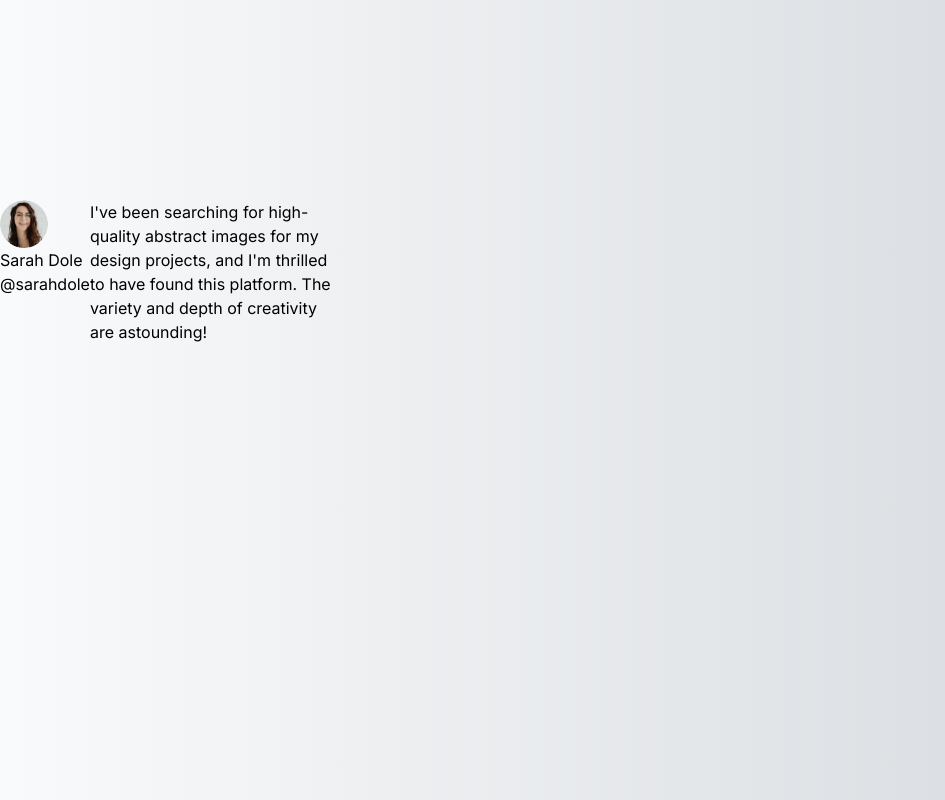
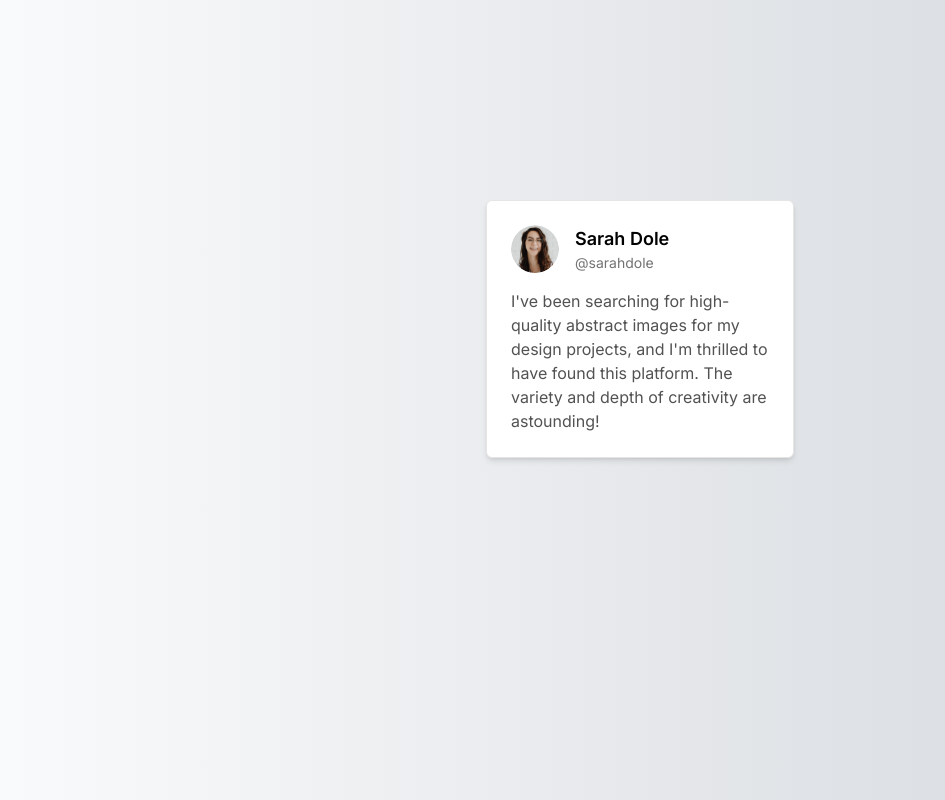
Before and after one commit to CodyJPerry/testimonial-card, a Next.js app: page / in a window 1280 px wide. Shown: the top 800 px of the page, without its empty margins (0-945 px from the left). Built offline with nearby package versions, Linux system fonts and the light colour scheme.

Commit message:
Add styling and config changes

```diff
--- a/app/page.tsx
+++ b/app/page.tsx
@@ -2,10 +2,10 @@ import Image from "next/image";
 
 export default function Home() {
   return (
-    <main className="h-screen overflow-hidden">
-      <div className="flex justify-center mt-[200px] max-w-[340px]">
+    <main className="h-screen w-90 overflow-hidden mx-auto px-4 mt-[200px]">
+      <div className="bg-white rounded-md p-6 shadow space-y-4 shadow-md border border-neutral-200">
         {/* Testimonial Card */}
-        <div>
+        <div className="flex gap-4">
           {/* Header */}
           <Image
             src="/img/profile-thumbnail.png"
@@ -15,13 +15,15 @@ export default function Home() {
             height={48}
           />
           {/* Title */}
-          <p>Sarah Dole</p>
-          {/* Handle */}
-          <p>@sarahdole</p>
+          <div>
+            <p className="text-lg font-semibold">Sarah Dole</p>
+            {/* Handle */}
+            <p className="text-sm text-neutral-500">@sarahdole</p>
+          </div>
         </div>
         <div>
           {/* Body */}
-          <p>I&apos;ve been searching for high-quality abstract images for my design projects,
+          <p className="text-neutral-600 text-base">I&apos;ve been searching for high-quality abstract images for my design projects,
             and I&apos;m thrilled to have found this platform. The variety and depth of creativity
             are astounding!</p>
         </div>
--- a/tailwind.config.ts
+++ b/tailwind.config.ts
@@ -13,8 +13,15 @@ const config: Config = {
         "gradient-conic":
           "conic-gradient(from 180deg at 50% 50%, var(--tw-gradient-stops))",
       },
+      width: {
+        '90': '340px',
+      },
+      screens: {
+        'xs': '375px',
+      }
     },
   },
   plugins: [],
 };
+
 export default config;
```
